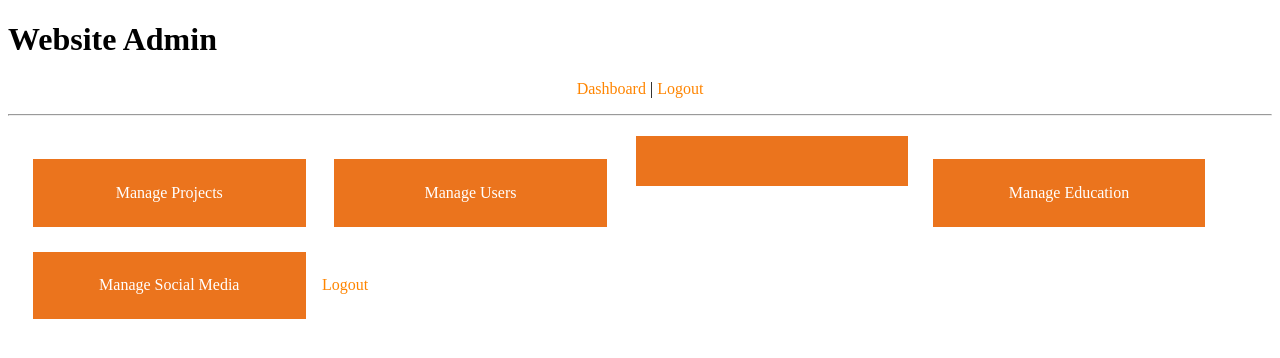
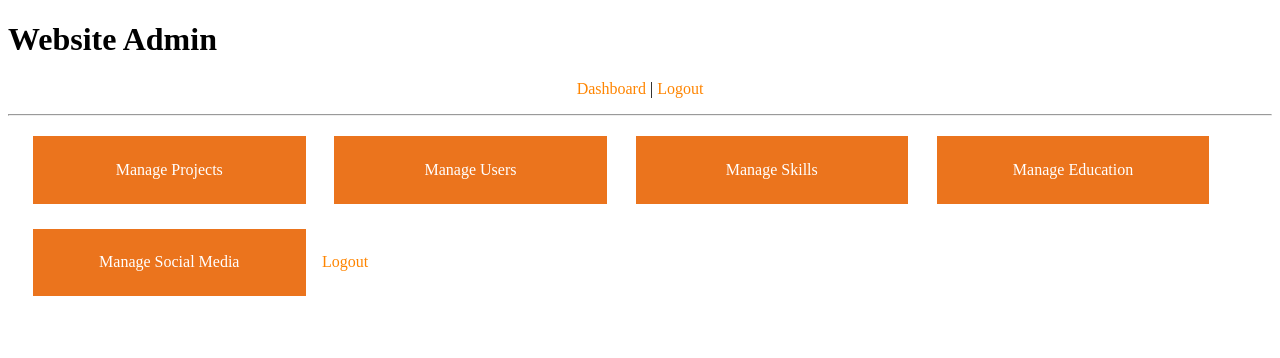
Before and after one commit to Tamaraebi/CMS, a PHP site: page /admin/dashboard.php in a window 1280 px wide. Shown: the top 358 px of the page. Run offline with PHP 8.4, Linux system fonts and the light colour scheme; a user stored in the database is signed in; data that the repository does not hold is empty; some libraries are stand-ins or nearby versions.

Commit message:
updated dashboard

```diff
--- a/CMS/php-cms/admin/dashboard.php
+++ b/CMS/php-cms/admin/dashboard.php
@@ -22,6 +22,10 @@ include( 'includes/header.php' );
     </a>
   </li>
   <li>
+    <a href="skills.php">
+      Manage Skills
+    </a>
+  </li>
   <li>
      <a href="education.php">
      Manage Education
```
